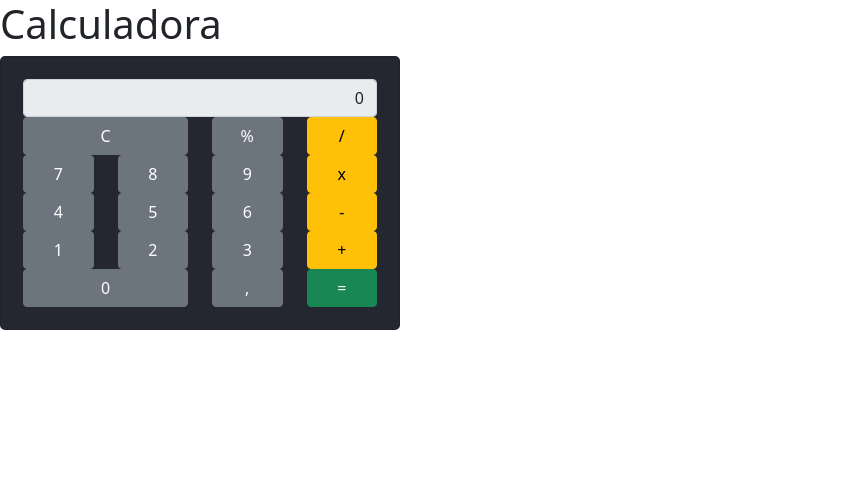
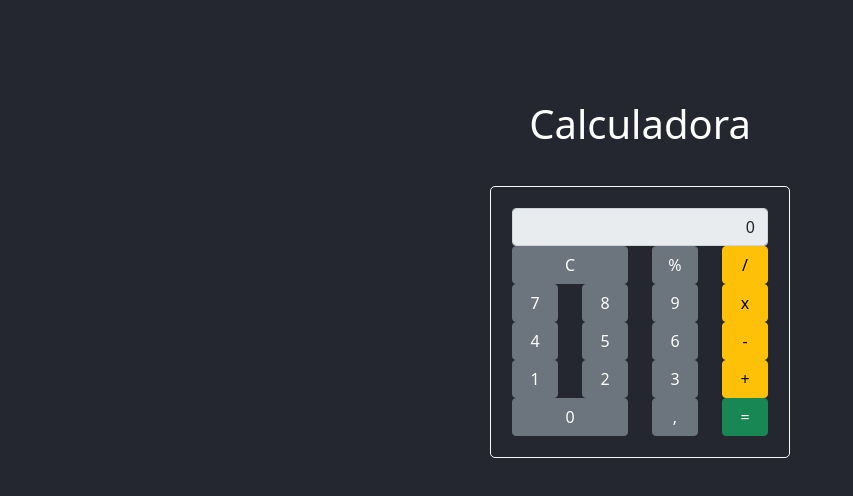
Before and after one commit to pvcapuano/Calculadora, a React (Create React App) app: page / in a window 1280 px wide. Shown: the top 496 px of the page, without its empty margins (0-853 px from the left). Built offline with nearby package versions, Linux system fonts and the light colour scheme.

Commit message:
add tests cases

```diff
--- a/src/App.css
+++ b/src/App.css
@@ -2,6 +2,18 @@
   margin: 0;
   padding: 0;
   box-sizing: border-box;
+  background-color: #242730;
+}
+
+.fundo {
+  display: flex;
+  flex-direction: column;
+  align-items: center;
+  margin-top: 100px;
+}
+
+h1 {
+  color: white;
 }
 
 button {
--- a/src/App.js
+++ b/src/App.js
@@ -23,18 +23,20 @@ function App() {
   }
 
   return (
-    <>
+    <div className="fundo">
     <h1>Calculadora</h1>
-    <Card style={{
+    <Card border="light" style={{
       background: 'tranparente !important',
       backgroundColor: "#242730",
       padding: "20px",
-      width: "400px",
+      margin: "30px",
+      width: "300px",
       borderRadius: "5px"
     }}>
     <Container
       style={{
-        padding: "2px"
+        padding: "1px",
+
       }}
     >
       <Row>
@@ -43,7 +45,6 @@ function App() {
           name="txtNumeros"
           readOnly="readonly"
           value={txtNumeros}
-
           style={{
             textAlign: "right"
           }}
@@ -151,7 +152,7 @@ function App() {
     </Container>
 
     </Card>
-    </>
+    </div>
   );
 }
 
```
Also changed, not shown: src/calculadora.service.js (added, +37 -0 lines), 2 other files (tests, documents, lock files or other folders).
